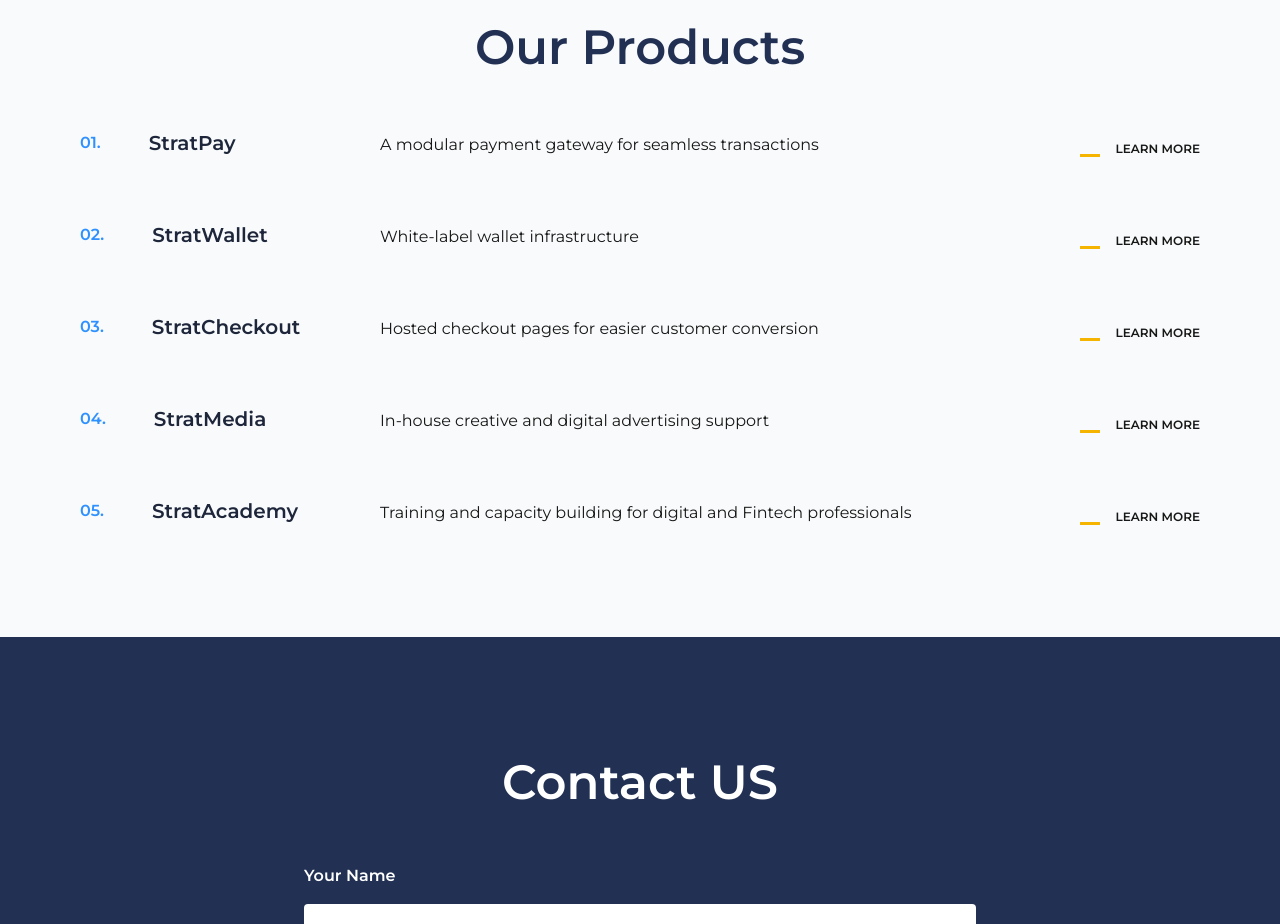
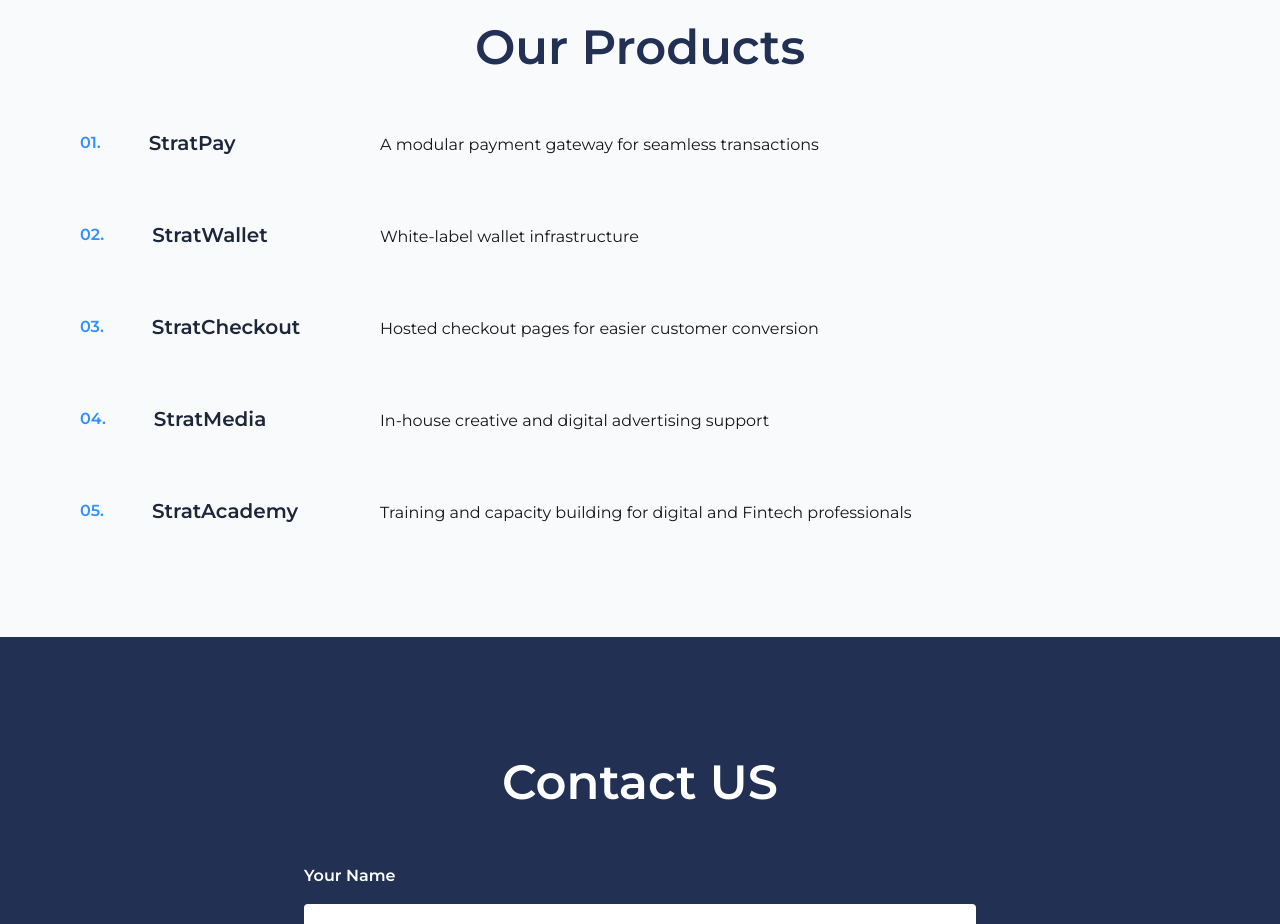
Before and after one commit to Sheggsmann/strat_digital, a Next.js app: page / in a window 1280 px wide. Shown: the part 1980-2904 px from the top of the page. Built offline with nearby package versions, Linux system fonts and the light colour scheme.

Commit message:
removed unneccessary links

```diff
--- a/src/app/page.tsx
+++ b/src/app/page.tsx
@@ -155,7 +155,7 @@ export default function Home() {
                 <div className="mt-4 md:mt-auto flex-1 ">
                   <p>A modular payment gateway for seamless transactions</p>{" "}
                 </div>
-                <div className="hidden md:flex flex-row items-end">
+                <div className="hidden flex-row items-end">
                   <div className="w-[20px] h-[3px] mr-4 bg-[#F4B400]"></div>
                   <Link href="/#" className="text-xs font-semibold">
                     LEARN MORE
@@ -175,7 +175,7 @@ export default function Home() {
                 <div className="mt-4 md:mt-auto flex-1 ">
                   <p>White-label wallet infrastructure</p>
                 </div>
-                <div className="hidden md:flex flex-row items-end">
+                <div className="hidden flex-row items-end">
                   <div className="w-[20px] h-[3px] mr-4 bg-[#F4B400]"></div>
                   <Link href="/#" className="text-xs font-semibold">
                     LEARN MORE
@@ -195,7 +195,7 @@ export default function Home() {
                 <div className="mt-4 md:mt-auto flex-1 ">
                   <p>Hosted checkout pages for easier customer conversion</p>
                 </div>
-                <div className="hidden md:flex flex-row items-end">
+                <div className="hidden flex-row items-end">
                   <div className="w-[20px] h-[3px] mr-4 bg-[#F4B400]"></div>
                   <Link href="/#" className="text-xs font-semibold">
                     LEARN MORE
@@ -215,7 +215,7 @@ export default function Home() {
                 <div className="mt-4 md:mt-auto flex-1 ">
                   <p>In-house creative and digital advertising support</p>
                 </div>
-                <div className="hidden md:flex flex-row items-end">
+                <div className="hidden flex-row items-end">
                   <div className="w-[20px] h-[3px] mr-4 bg-[#F4B400]"></div>
                   <Link href="/#" className="text-xs font-semibold">
                     LEARN MORE
@@ -238,7 +238,7 @@ export default function Home() {
                     professionals
                   </p>
                 </div>
-                <div className="hidden md:flex flex-row items-end">
+                <div className="hidden flex-row items-end">
                   <div className="w-[20px] h-[3px] mr-4 bg-[#F4B400]"></div>
                   <Link href="/#" className="text-xs font-semibold">
                     LEARN MORE
```
